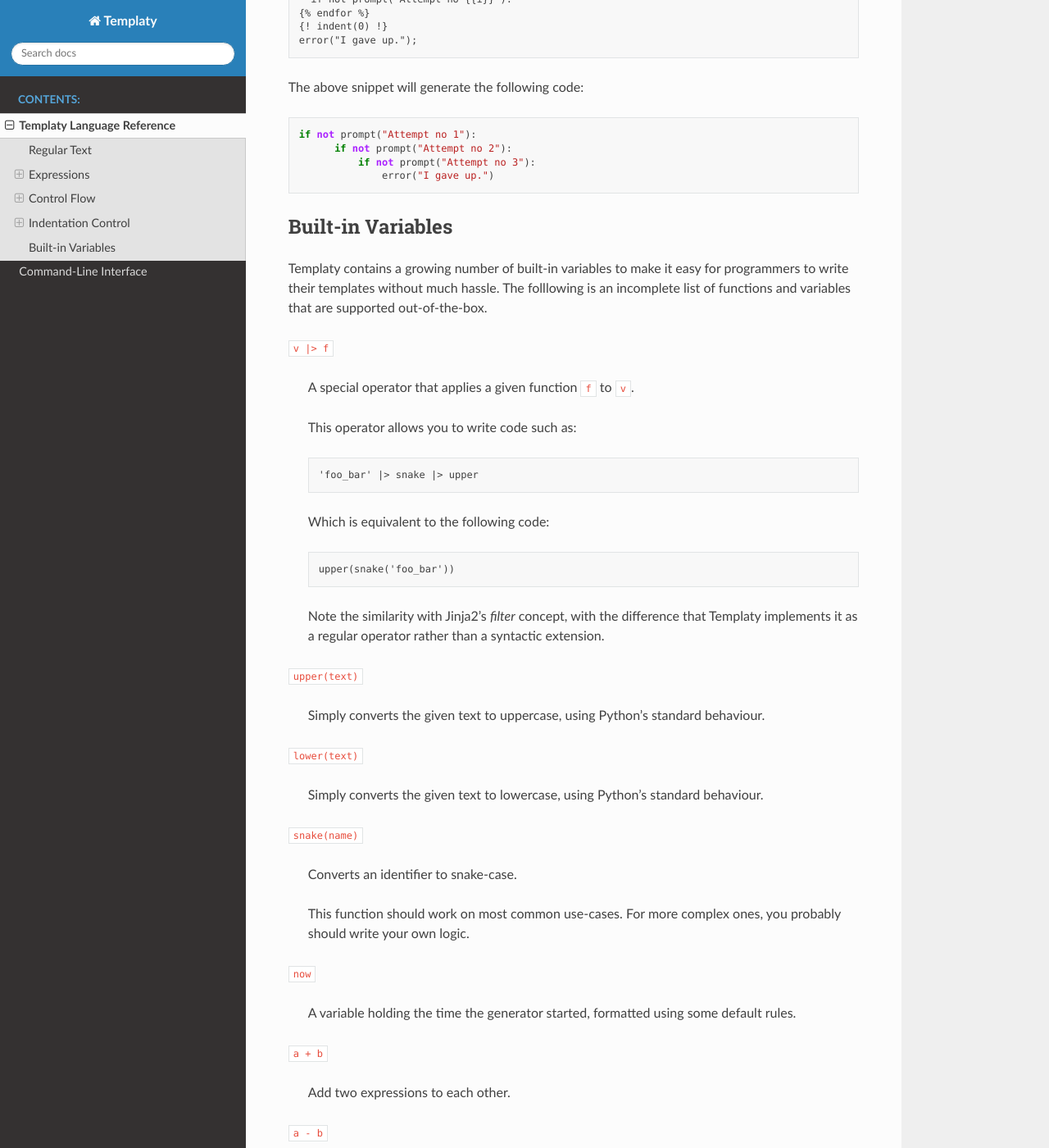
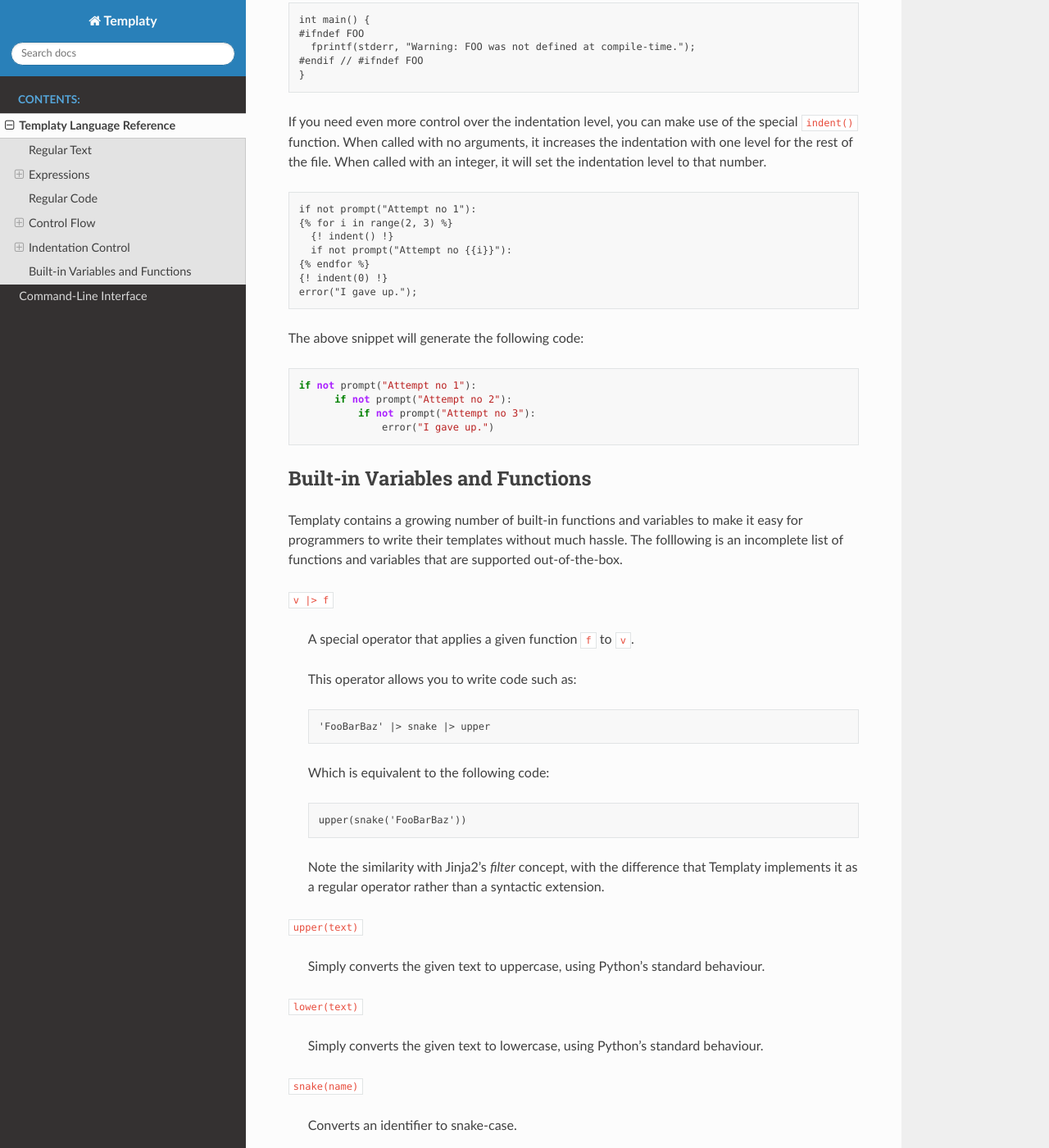
Before and after one commit to samvv/Templaty, a Sphinx documentation site: the page built from docs/langref.rst, in a window 1280 px wide and 1400 px high, scrolled down 4498 px. Shown: the whole window at 82% size. Built offline with Sphinx 7.4.7 and the Read the Docs theme 2.0.0, drawn with Linux system fonts in a browser that asks for light colours; some of the changed text lies outside the part shown.

Commit message:
Update language reference

```diff
--- a/docs/langref.rst
+++ b/docs/langref.rst
@@ -30,6 +30,19 @@
 .. code-block:: c
 
   /* This file was generated on {{now}} by {{author}}. */
+
+Regular Code
+------------
+
+.. warning:: This feature is currently under development.
+
+At any time, you can write regular Python code using ``{!`` and ``!}``.
+
+.. code-block:: none
+
+  {!
+    my_var = 42
+  !}
 
 Control Flow
 ------------
@@ -255,12 +268,13 @@
                 error("I gave up.")
 
 
-Built-in Variables
-------------------
+Built-in Variables and Functions
+--------------------------------
 
-Templaty contains a growing number of built-in variables to make it easy for
-programmers to write their templates without much hassle. The folllowing is an
-incomplete list of functions and variables that are supported out-of-the-box.
+Templaty contains a growing number of built-in functions and variables to make
+it easy for programmers to write their templates without much hassle. The
+folllowing is an incomplete list of functions and variables that are supported
+out-of-the-box.
 
 ``v |> f``
 
@@ -270,13 +284,13 @@
 
   .. code-block:: none
 
-    'foo_bar' |> snake |> upper
+    'FooBarBaz' |> snake |> upper
 
   Which is equivalent to the following code:
 
   .. code-block:: none
 
-    upper(snake('foo_bar'))
+    upper(snake('FooBarBaz'))
 
   Note the similarity with Jinja2's *filter* concept, with the difference that
   Templaty implements it as a regular operator rather than a syntactic extension.
@@ -295,6 +309,16 @@
 
   This function should work on most common use-cases. For more complex ones, you
   probably should write your own logic.
+
+  .. code-block:: none
+
+    snake('FooBarBaz')
+
+  Output:
+
+  .. code-block:: none
+
+    FOO_BAR_BAZ
 
 ``now``
 
```
